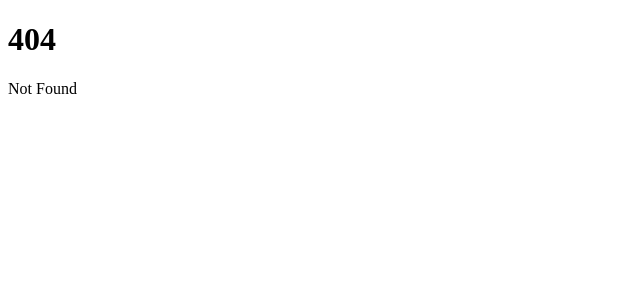
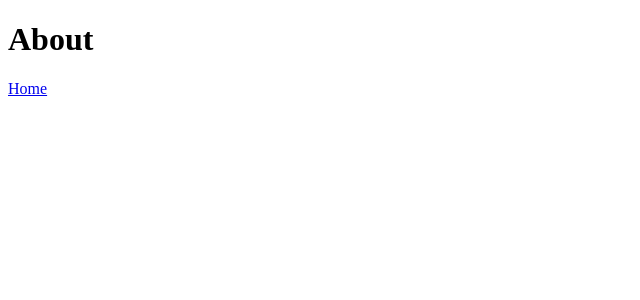
Before and after one commit to icechair/spacetrader-client, a SvelteKit app: page /about in a window 1280 px wide. Before the commit this address had no page. Shown: the top 300 px of the page, without its empty margins (0-640 px from the left). Built offline with nearby package versions, Linux system fonts and the light colour scheme.

Commit message:
link test

```diff
--- a/src/routes/+page.svelte
+++ b/src/routes/+page.svelte
@@ -1,2 +1,2 @@
 <h1>Welcome to SvelteKit</h1>
-<p>Visit <a href="https://kit.svelte.dev">kit.svelte.dev</a> to read the documentation</p>
+<a href="/about">About</a>
--- /dev/null
+++ b/src/routes/about/+page.svelte
@@ -0,0 +1,2 @@
+<h1>About</h1>
+<a href="/">Home</a>
```
